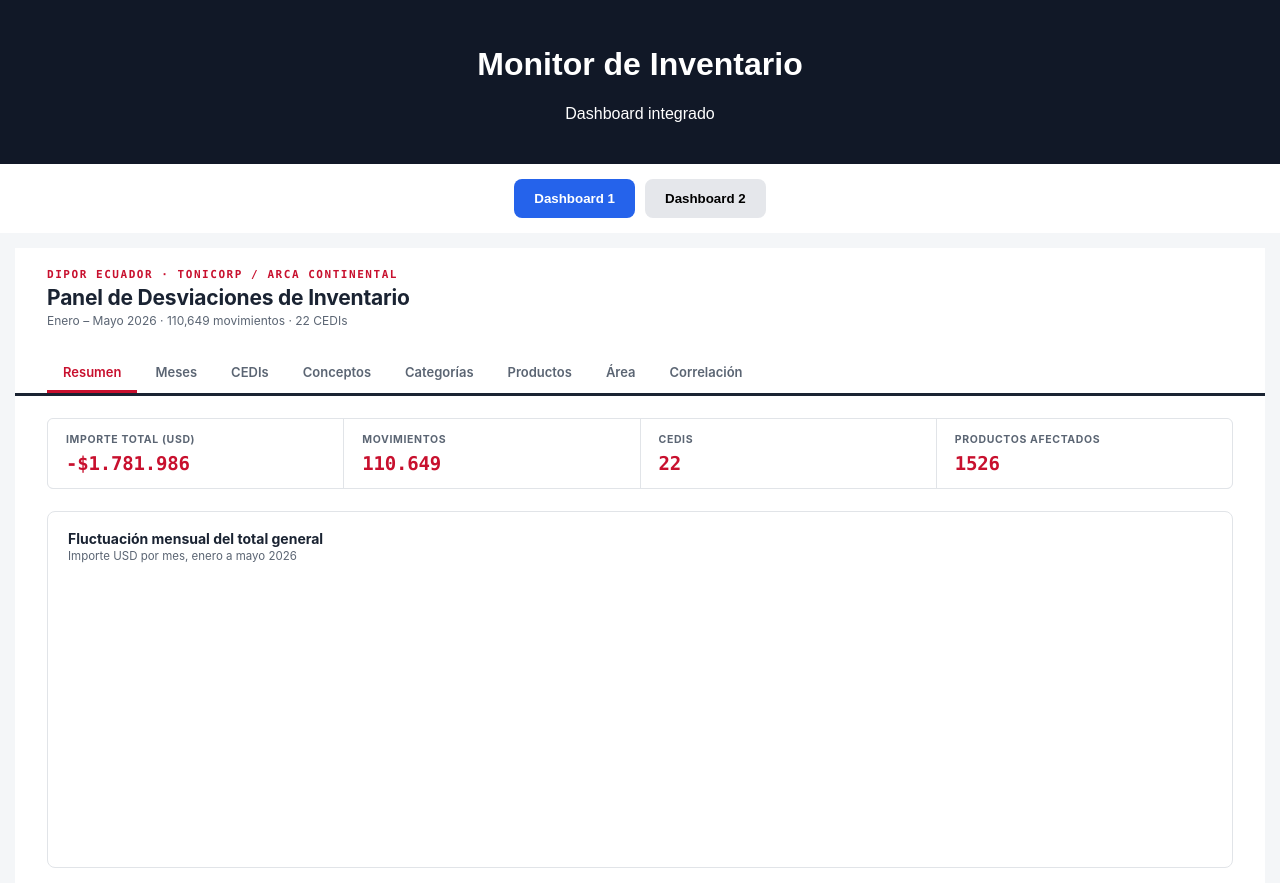
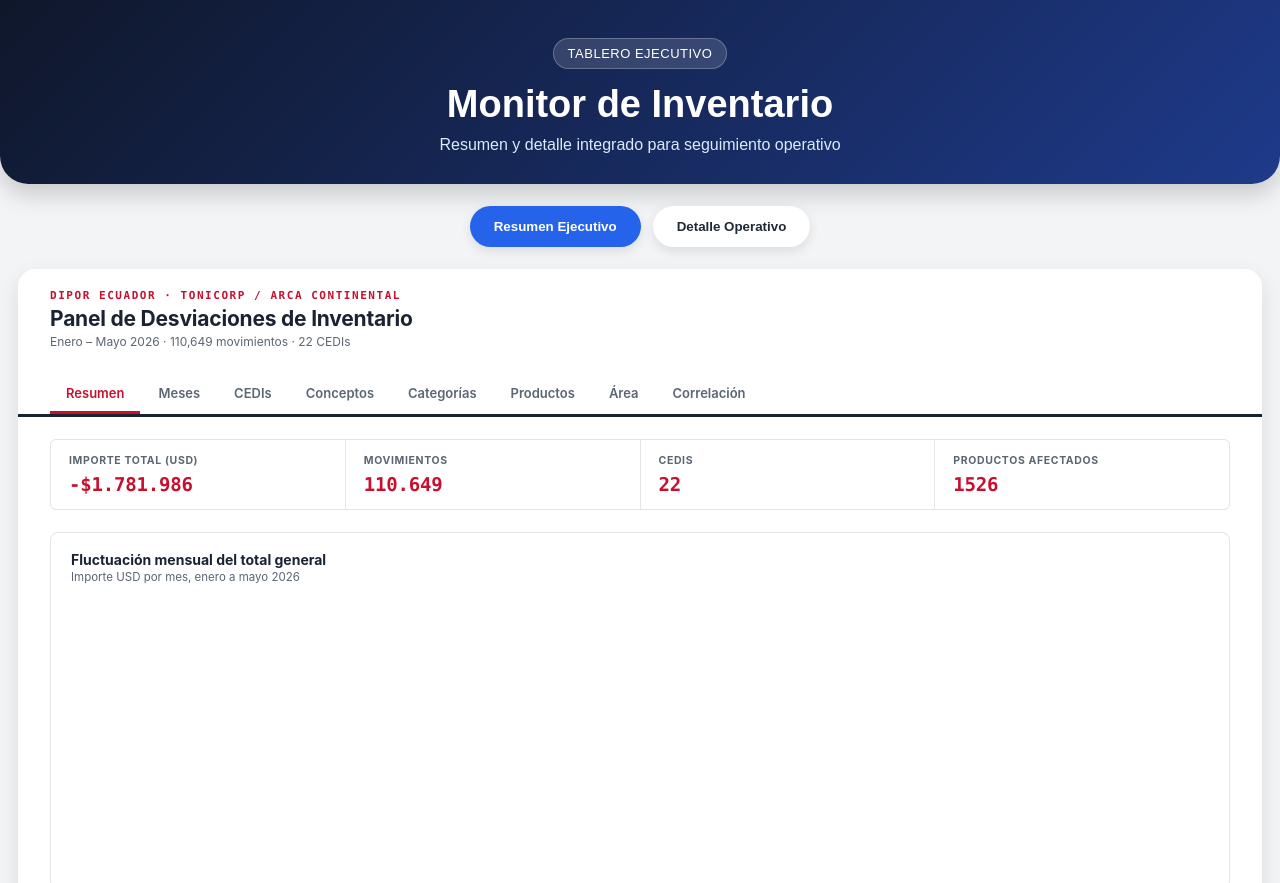
Before and after one commit to vcornejopro/INVENTARIO, a plain HTML site: page index.html in a window 1280 px wide. Shown: the top 883 px of the page. Drawn offline with nearby package versions, Linux system fonts and the light colour scheme.

Commit message:
Update index.html

```diff
--- a/index.html
+++ b/index.html
@@ -9,31 +9,65 @@
     body {
       margin: 0;
       font-family: Arial, sans-serif;
-      background: #f4f6f8;
+      background: #f3f4f6;
+      color: #111827;
     }
 
     header {
-      background: #111827;
+      background: linear-gradient(135deg, #0f172a, #1e3a8a);
       color: white;
-      padding: 25px;
+      padding: 38px 24px 30px;
       text-align: center;
+      border-bottom-left-radius: 28px;
+      border-bottom-right-radius: 28px;
+      box-shadow: 0 10px 25px rgba(0,0,0,0.18);
+    }
+
+    .etiqueta {
+      display: inline-block;
+      background: rgba(255,255,255,0.14);
+      border: 1px solid rgba(255,255,255,0.25);
+      padding: 7px 14px;
+      border-radius: 999px;
+      font-size: 13px;
+      margin-bottom: 14px;
+      letter-spacing: 0.5px;
+    }
+
+    header h1 {
+      margin: 0;
+      font-size: 38px;
+      font-weight: 800;
+    }
+
+    header p {
+      margin: 10px 0 0;
+      font-size: 16px;
+      color: #dbeafe;
     }
 
     .botones {
       display: flex;
       justify-content: center;
-      gap: 10px;
-      padding: 15px;
-      background: white;
+      gap: 12px;
+      padding: 22px 15px;
+      background: transparent;
     }
 
     button {
-      padding: 12px 20px;
+      padding: 13px 24px;
       border: none;
-      border-radius: 8px;
+      border-radius: 999px;
       cursor: pointer;
       font-weight: bold;
-      background: #e5e7eb;
+      background: white;
+      color: #1f2937;
+      box-shadow: 0 4px 12px rgba(0,0,0,0.10);
+      transition: 0.2s ease;
+    }
+
+    button:hover {
+      transform: translateY(-2px);
     }
 
     button.activo {
@@ -43,7 +77,7 @@
 
     .dashboard {
       display: none;
-      padding: 15px;
+      padding: 0 18px 25px;
     }
 
     .dashboard.activo {
@@ -55,6 +89,8 @@
       height: 900px;
       border: none;
       background: white;
+      border-radius: 18px;
+      box-shadow: 0 8px 22px rgba(0,0,0,0.10);
     }
   </style>
 </head>
@@ -62,13 +98,19 @@
 <body>
 
   <header>
+    <div class="etiqueta">TABLERO EJECUTIVO</div>
     <h1>Monitor de Inventario</h1>
-    <p>Dashboard integrado</p>
+    <p>Resumen y detalle integrado para seguimiento operativo</p>
   </header>
 
   <div class="botones">
-    <button class="activo" onclick="verDashboard('dashboard1', this)">Dashboard 1</button>
-    <button onclick="verDashboard('dashboard2', this)">Dashboard 2</button>
+    <button class="activo" onclick="verDashboard('dashboard1', this)">
+      Resumen Ejecutivo
+    </button>
+
+    <button onclick="verDashboard('dashboard2', this)">
+      Detalle Operativo
+    </button>
   </div>
 
   <div id="dashboard1" class="dashboard activo">
```
